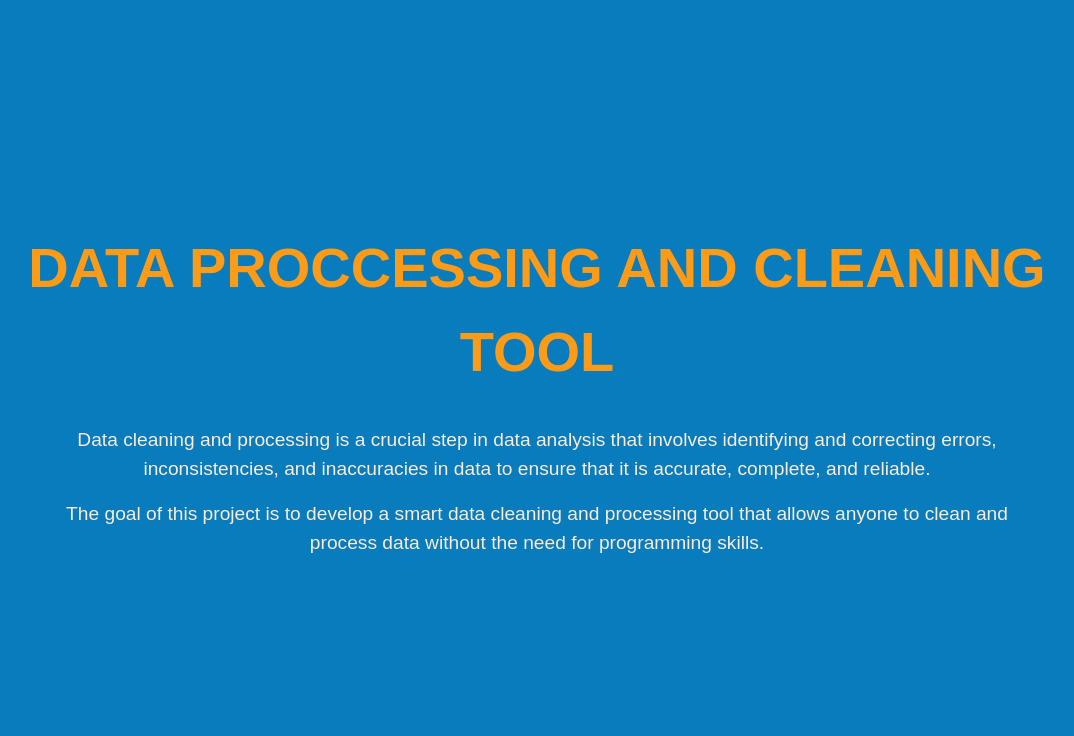
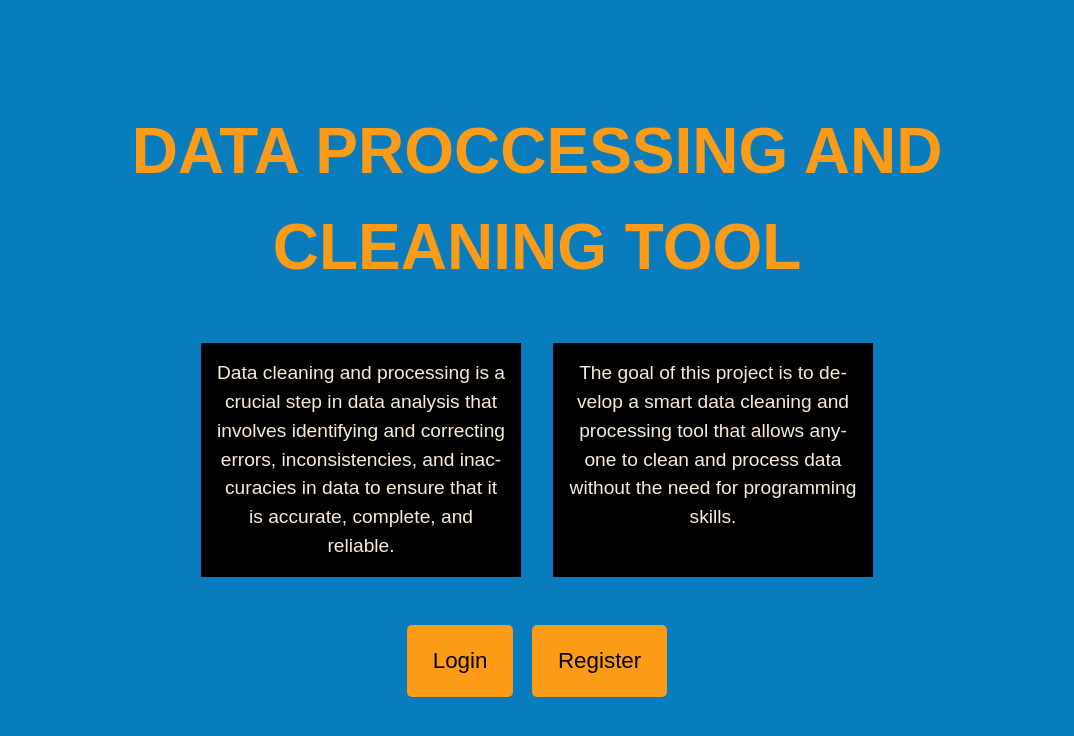
Before and after one commit to parthrc/data-processing-tool, a React (Vite) app in the folder frontend-v2/: page / in a window 1280 px wide. Shown: the top 736 px of the page, without its empty margins (103-1177 px from the left). Built offline with nearby package versions, Linux system fonts and the light colour scheme.

Commit message:
Completed homepage

```diff
--- a/frontend-v2/src/pages/Home.jsx
+++ b/frontend-v2/src/pages/Home.jsx
@@ -1,6 +1,10 @@
 import styled from "styled-components";
+import Button from "../ui/Button.jsx";
+import ButtonGroup from "../ui/ButtonGroup.jsx";
+import RowContainer from "../ui/RowContainer.jsx";
+import Paragraph from "../ui/Paragraph.jsx";
+import { NavLink } from "react-router-dom";
 
-function Home() {
 const HomeContainer = styled.div`
   height: 100vh;
   width: 100%;
@@ -13,26 +17,18 @@ function Home() {
 
 const HomeTitle = styled.h1`
   color: var(--color-brand-orange);
-    font-size: 3.5rem;
+  font-size: 4rem;
   padding-left: 5rem;
   padding-right: 5rem;
   text-align: center;
   margin-bottom: 2rem;
 `;
 
-  const Paragraph = styled.p`
-    color: antiquewhite;
-    font-size: 1.2rem;
-    font-weight: 400;
-    padding-left: 10rem;
-    padding-right: 10rem;
-    margin-bottom: 1rem;
-    text-align: center;
-  `;
-
+function Home() {
   return (
     <HomeContainer>
       <HomeTitle>DATA PROCCESSING AND CLEANING TOOL</HomeTitle>
+      <RowContainer>
         <Paragraph>
           Data cleaning and processing is a crucial step in data analysis that
           involves identifying and correcting errors, inconsistencies, and
@@ -41,9 +37,18 @@ function Home() {
         </Paragraph>
         <Paragraph>
           The goal of this project is to develop a smart data cleaning and
-        processing tool that allows anyone to clean and process data without the
-        need for programming skills.
+          processing tool that allows anyone to clean and process data without
+          the need for programming skills.
         </Paragraph>
+      </RowContainer>
+      <ButtonGroup>
+        <NavLink to="/login">
+          <Button>Login</Button>
+        </NavLink>
+        <NavLink to="/register">
+          <Button>Register</Button>{" "}
+        </NavLink>
+      </ButtonGroup>
     </HomeContainer>
   );
 }
--- a/frontend-v2/src/services/apiFiles.js
+++ b/frontend-v2/src/services/apiFiles.js
@@ -1,5 +1,6 @@
 import supabase from "./supabase.js";
 
+//Get all files in the DB
 export async function getAllFiles() {
   const { data: files, error } = await supabase.from("files").select("*");
 
@@ -10,3 +11,15 @@ export async function getAllFiles() {
 
   return { files, error };
 }
+
+//Get all users info
+export async function getAllUsers() {
+  let { data: users, error } = await supabase.from("users").select("*");
+
+  if (error) {
+    console.error(error);
+    throw new Error("Files could not be loaded");
+  }
+
+  return { users, error };
+}
--- a/frontend-v2/src/styles/GlobalSTyles.js
+++ b/frontend-v2/src/styles/GlobalSTyles.js
@@ -19,6 +19,50 @@ const GlobalStyles = createGlobalStyle`
   --color-brand-orange-dark:#fdb95d;
 
   --color-bg-dark:#05273F;
+
+
+  /* Grey */
+  --color-grey-0: #fff;
+  --color-grey-50: #f9fafb;
+  --color-grey-100: #f3f4f6;
+  --color-grey-200: #e5e7eb;
+  --color-grey-300: #d1d5db;
+  --color-grey-400: #9ca3af;
+  --color-grey-500: #6b7280;
+  --color-grey-600: #4b5563;
+  --color-grey-700: #374151;
+  --color-grey-800: #1f2937;
+  --color-grey-900: #111827;
+
+  --color-blue-100: #e0f2fe;
+  --color-blue-700: #0369a1;
+  --color-green-100: #dcfce7;
+  --color-green-700: #15803d;
+  --color-yellow-100: #fef9c3;
+  --color-yellow-700: #a16207;
+  --color-silver-100: #e5e7eb;
+  --color-silver-700: #374151;
+  --color-indigo-100: #e0e7ff;
+  --color-indigo-700: #4338ca;
+
+  --color-red-100: #fee2e2;
+  --color-red-700: #b91c1c;
+  --color-red-800: #991b1b;
+
+  --backdrop-color: rgba(255, 255, 255, 0.1);
+
+  --shadow-sm: 0 1px 2px rgba(0, 0, 0, 0.04);
+  --shadow-md: 0px 0.6rem 2.4rem rgba(0, 0, 0, 0.06);
+  --shadow-lg: 0 2.4rem 3.2rem rgba(0, 0, 0, 0.12);
+
+  --border-radius-tiny: 3px;
+  --border-radius-sm: 5px;
+  --border-radius-md: 7px;
+  --border-radius-lg: 9px;
+
+  /* For dark mode */
+  --image-grayscale: 0;
+  --image-opacity: 100%;
 }
 *,
 *::before,
@@ -39,6 +83,51 @@ body {
   min-height: 100vh;
   line-height: 1.5;
   font-size: 1.6rem;
-}`;
+}
+
+input,
+button,
+textarea,
+select {
+  font: inherit;
+  color: inherit;
+}
+button {
+  cursor: pointer;
+}
+
+*:disabled {
+  cursor: not-allowed;
+}
+
+a {
+  color: inherit;
+  text-decoration: none;
+}
+
+ul {
+  list-style: none;
+}
+
+p,
+h1,
+h2,
+h3,
+h4,
+h5,
+h6 {
+  overflow-wrap: break-word;
+  hyphens: auto;
+}
+
+img {
+  max-width: 100%;
+
+  /* For dark mode */
+  filter: grayscale(var(--image-grayscale)) opacity(var(--image-opacity));
+}
+
+
+`;
 
 export default GlobalStyles;
--- /dev/null
+++ b/frontend-v2/src/ui/Button.jsx
@@ -0,0 +1,65 @@
+import styled, { css } from "styled-components";
+
+const sizes = {
+  small: css`
+    font-size: 1.2rem;
+    padding: 0.4rem 0.8rem;
+    text-transform: uppercase;
+    font-weight: 600;
+    text-align: center;
+  `,
+  medium: css`
+    font-size: 1.4rem;
+    padding: 1.2rem 1.6rem;
+    font-weight: 500;
+  `,
+  large: css`
+    font-size: 1.6rem;
+    padding: 1.2rem 2.4rem;
+    font-weight: 500;
+  `,
+};
+
+const variations = {
+  primary: css`
+    color: #000000;
+    background-color: var(--color-brand-orange);
+
+    &:hover {
+      background-color: var(--color-brand-orange-light);
+    }
+  `,
+  secondary: css`
+    color: var(--color-grey-600);
+    background: var(--color-grey-0);
+    border: 1px solid var(--color-grey-200);
+
+    &:hover {
+      background-color: var(--color-grey-50);
+    }
+  `,
+  danger: css`
+    color: var(--color-red-100);
+    background-color: var(--color-red-700);
+
+    &:hover {
+      background-color: var(--color-red-800);
+    }
+  `,
+};
+
+const Button = styled.button`
+  border: none;
+  border-radius: var(--border-radius-sm);
+  box-shadow: var(--shadow-sm);
+
+  ${(props) => sizes[props.size]}
+  ${(props) => variations[props.variation]}
+`;
+
+Button.defaultProps = {
+  variation: "primary",
+  size: "medium",
+};
+
+export default Button;
--- /dev/null
+++ b/frontend-v2/src/ui/ButtonGroup.jsx
@@ -0,0 +1,10 @@
+import styled from "styled-components";
+
+const ButtonGroup = styled.div`
+  display: flex;
+  gap: 1.2rem;
+  justify-content: flex-end;
+  margin-top: 2rem;
+`;
+
+export default ButtonGroup;
--- /dev/null
+++ b/frontend-v2/src/ui/Paragraph.jsx
@@ -0,0 +1,13 @@
+import styled, { css } from "styled-components";
+const Paragraph = styled.p`
+  color: antiquewhite;
+  font-size: 1.2rem;
+  font-weight: 400;
+  padding: 1rem;
+  margin: 1rem;
+  text-align: center;
+  background-color: black;
+  max-width: 20rem;
+`;
+
+export default Paragraph;
--- /dev/null
+++ b/frontend-v2/src/ui/RowContainer.jsx
@@ -0,0 +1,30 @@
+import styled, { css } from "styled-components";
+
+const maxWidth = {
+  100: css`
+    max-width: 100%;
+  `,
+  50: css`
+    max-width: 50%;
+  `,
+  70: css`
+    max-width: 70%;
+  `,
+  60: css`
+    max-width: 60%;
+  `,
+};
+
+const RowContainer = styled.div`
+  margin: 0 auto;
+  display: flex;
+  flex-direction: row;
+
+  ${(props) => maxWidth[props.maxWidth]}
+`;
+
+RowContainer.defaultProps = {
+  maxWidth: "100",
+};
+
+export default RowContainer;
```
Also changed, not shown: frontend-v2/src/ui/ColContainer.jsx (added, +30 -0 lines). Lines whose indentation alone changed are shown as unchanged.
